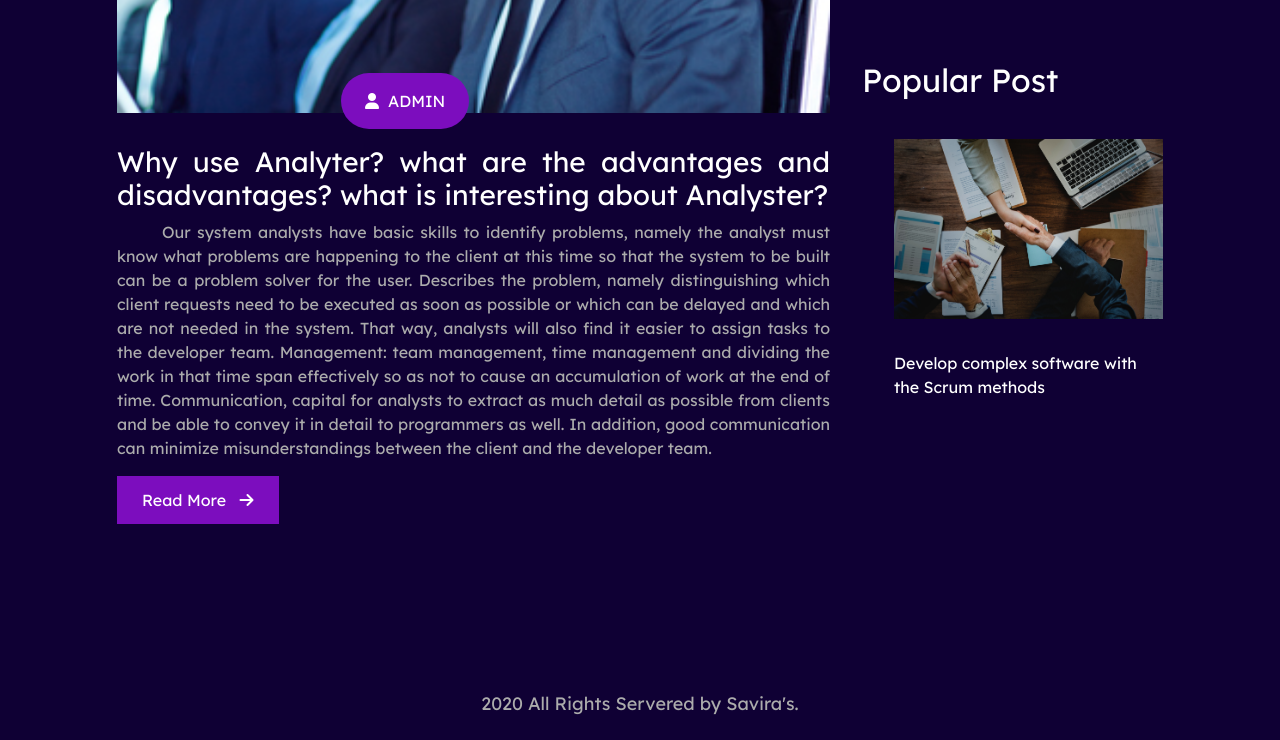
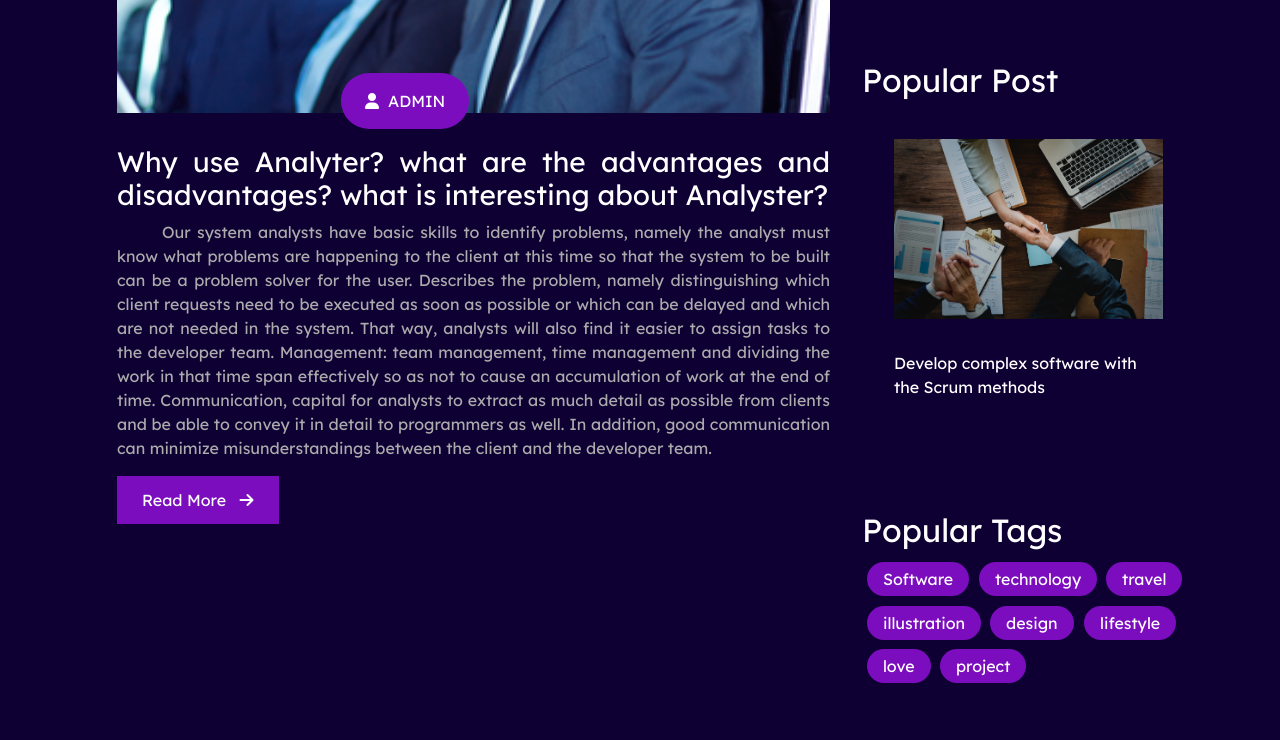
Before and after one commit to savirafatika/Analyster-landingpage, a plain HTML site: page index.html in a window 1280 px wide. Shown: the part 2717-3457 px from the top of the page. Drawn offline with nearby package versions, Linux system fonts and the light colour scheme; a web font is replaced by a local one.

Commit message:
add popular tags and give workingspace testimonial with animation

```diff
--- a/css/style.css
+++ b/css/style.css
@@ -408,6 +408,17 @@ main .post-content .post-title a {
    color: var(--white);
 }
 
+.site-content .sidebar .popular-tags {
+   padding: 5rem 0;
+}
+
+.site-content .sidebar .popular-tags .tags .tag {
+   background: #7C0DBE;
+   padding: .3rem 1rem;
+   border-radius: 3rem;
+   margin: .3rem .3rem;
+}
+
 /* -------x-------- Site Content --------x-------*/
 
 
--- a/index.html
+++ b/index.html
@@ -91,27 +91,27 @@
 
           <!-- Workingspace -->
           <div class="row workingspace">
-            <div class="col-lg-6">
+            <div class="col-lg-6" data-aos="zoom-in" data-aos-delay="200">
               <img src="img/workingspace.png" alt="workingspace" class="img-fluid">
             </div>
             <div class="col-lg-6">
-              <h3>You <span>work</span> like at <span>home</span></h3>
-              <p>You can be a systems analyst from anywhere. your room is your office. casual work from home.</p>
-              <a href="" class="btn tombol">Gallery</a>
+              <h3 data-aos="flip-up" data-aos-delay="100">You <span>work</span> like at <span>home</span></h3>
+              <p data-aos="flip-up" data-aos-delay="100">You can be a systems analyst from anywhere. your room is your office. casual work from home.</p>
+              <a class="btn tombol" data-aos="flip-up" data-aos-delay="100">Gallery</a>
             </div>
           </div>
           <!-- akhir Workingspace -->
 
           <!-- Testimonial -->
           <section class="testimonial">
-            <div class="row justify-content-center">
+            <div class="row justify-content-center" >
               <div class="col-lg-8">
-                <h5>" Become a true professional, the pride of Indonesia. keep up: experience, excellence and expertise of the workforce"</h5>
+                <h5 data-aos="fade-left" data-aos-delay="100">" Become a true professional, the pride of Indonesia. keep up: experience, excellence and expertise of the workforce"</h5>
               </div>
             </div>
 
             <div class="row justify-content-center">
-              <div class="col-lg-6 d-flex justify-content-center">
+              <div class="col-lg-6 d-flex justify-content-center" data-aos="fade-right" data-aos-delay="100">
 
                 <figure class="figure">
                   <img src="img/img1.png" class="figure-img img-fluid rounded-circle" alt="testi1">
@@ -248,6 +248,19 @@
                           </div>
                       </div>
                   </div>
+                  <div class="popular-tags">
+                    <h2>Popular Tags</h2>
+                    <div class="tags flex-row">
+                        <span class="tag" data-aos="flip-up" data-aos-delay="100">Software</span>
+                        <span class="tag" data-aos="flip-up" data-aos-delay="200">technology</span>
+                        <span class="tag" data-aos="flip-up" data-aos-delay="300">travel</span>
+                        <span class="tag" data-aos="flip-up" data-aos-delay="400">illustration</span>
+                        <span class="tag" data-aos="flip-up" data-aos-delay="500">design</span>
+                        <span class="tag" data-aos="flip-up" data-aos-delay="600">lifestyle</span>
+                        <span class="tag" data-aos="flip-up" data-aos-delay="700">love</span>
+                        <span class="tag" data-aos="flip-up" data-aos-delay="800">project</span>
+                    </div>
+                  </div>
               </aside>
           </div>
         </section>
```
